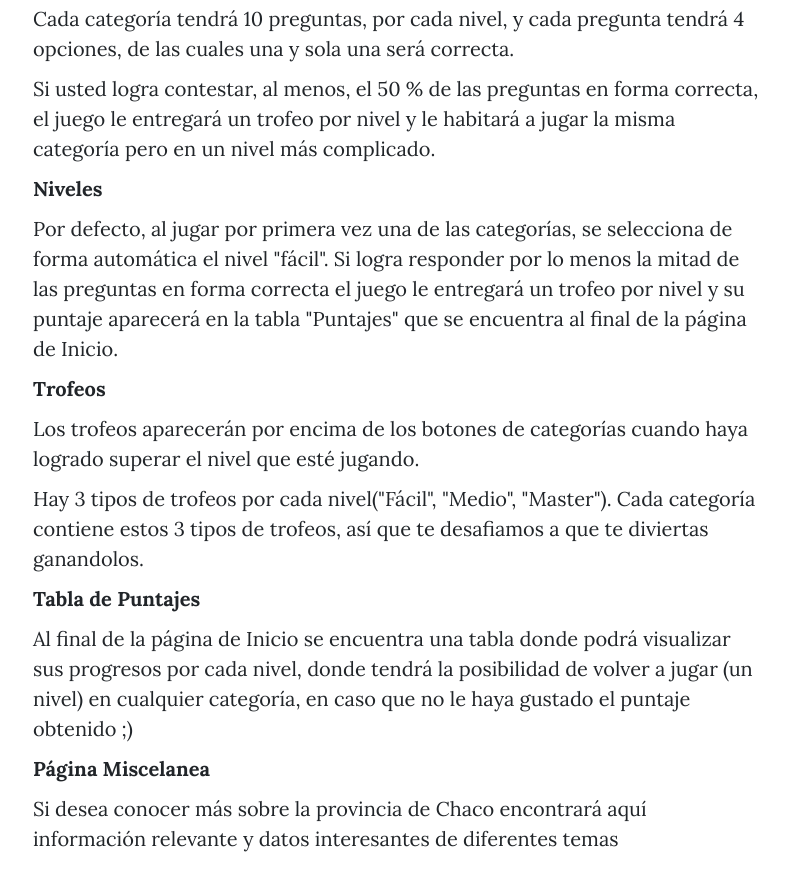
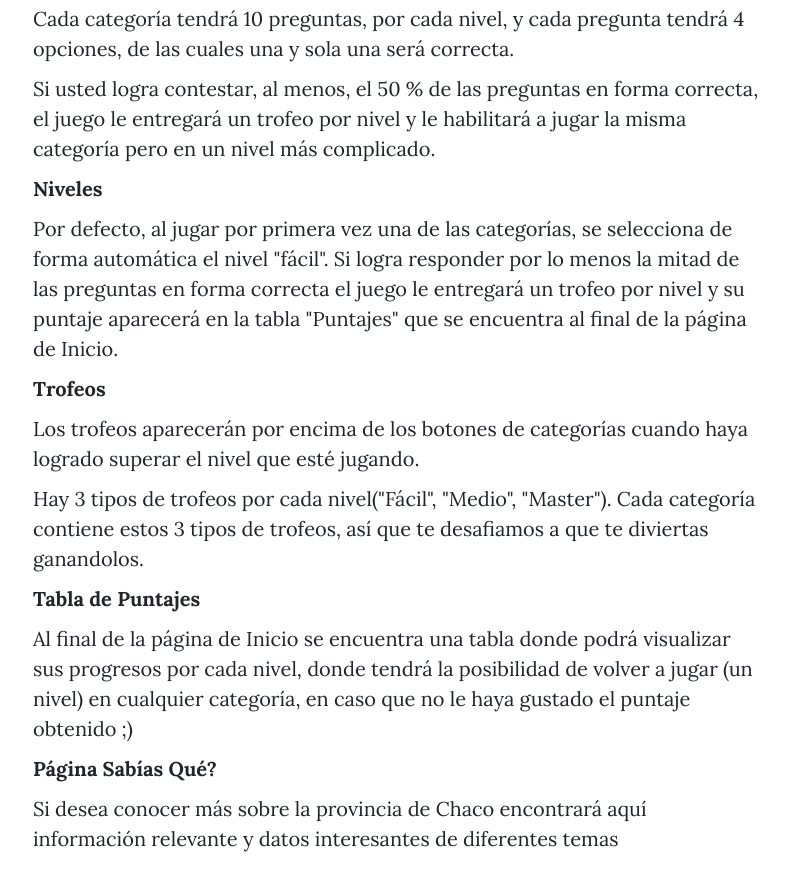
Before and after one commit to javierduartepy/proyecto-final-django, a Django app: page /ayuda/ in a window 1280 px wide. Shown: the part 648-1518 px from the top of the page, without its empty margins (242-1030 px from the left). Run offline with Django 3.2, Linux system fonts and the light colour scheme; the visitor is signed in with stand-in values (Sample User, id 1); parts of the project's set-up code (start-up, migrations or seed data) failed here and were passed over; some libraries are stand-ins or nearby versions.

Commit message:
coregí el error de escritura en ayuda"

```diff
--- a/core/templates/core/ayuda.html
+++ b/core/templates/core/ayuda.html
@@ -19,7 +19,7 @@
     <p>Cada categoría tendrá 10 preguntas, por cada nivel, y cada pregunta tendrá
     4 opciones, de las cuales una y sola una será correcta.</p>
     <p>Si usted logra contestar, al menos, el 50 % de las preguntas en forma correcta, el juego
-    le entregará un trofeo por nivel y le habitará a jugar la misma categoría pero en un nivel
+    le entregará un trofeo por nivel y le habilitará a jugar la misma categoría pero en un nivel
     más complicado.</p>
     <p><b>Niveles</b></p>
     <p>Por defecto, al jugar por primera vez una de las categorías, se selecciona de forma automática
@@ -35,7 +35,7 @@
     <p>Al final de la página de Inicio se encuentra una tabla donde podrá visualizar sus progresos
     por cada nivel, donde tendrá la posibilidad de volver a jugar (un nivel) en cualquier categoría,
     en caso que no le haya gustado el puntaje obtenido ;)</p>
-    <p><b>Página Miscelanea</b></p>
+    <p><b>Página Sabías Qué?</b></p>
     <p>Si desea conocer más sobre la provincia de Chaco encontrará aquí información relevante
     y datos interesantes de diferentes temas</p>
   </div>
```
Also changed, not shown: core/migrations/0005_auto_20210823_2042.py (added), core/migrations/0006_ayuda.py (added), core/migrations/0007_delete_ayuda.py (added), juego/migrations/0002_auto_20210823_2012.py (added), juego/migrations/0004_auto_20210830_0122.py (added).
